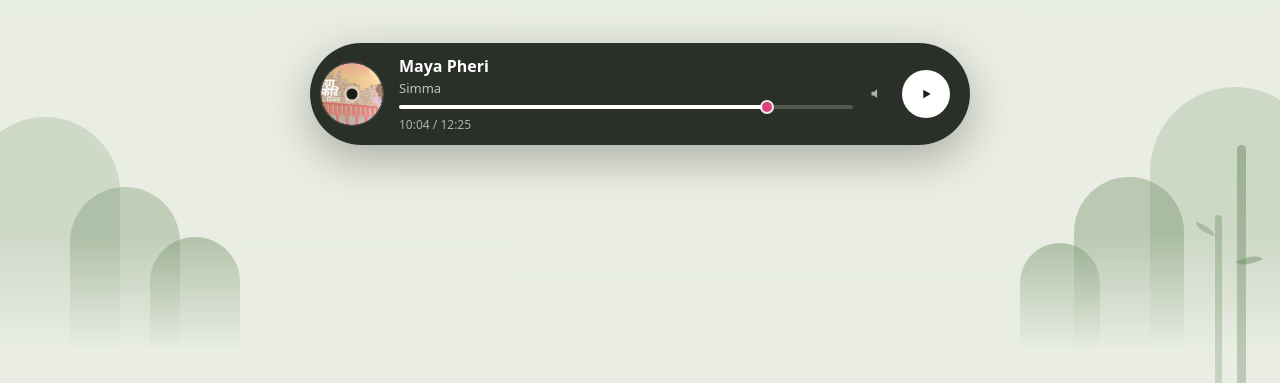
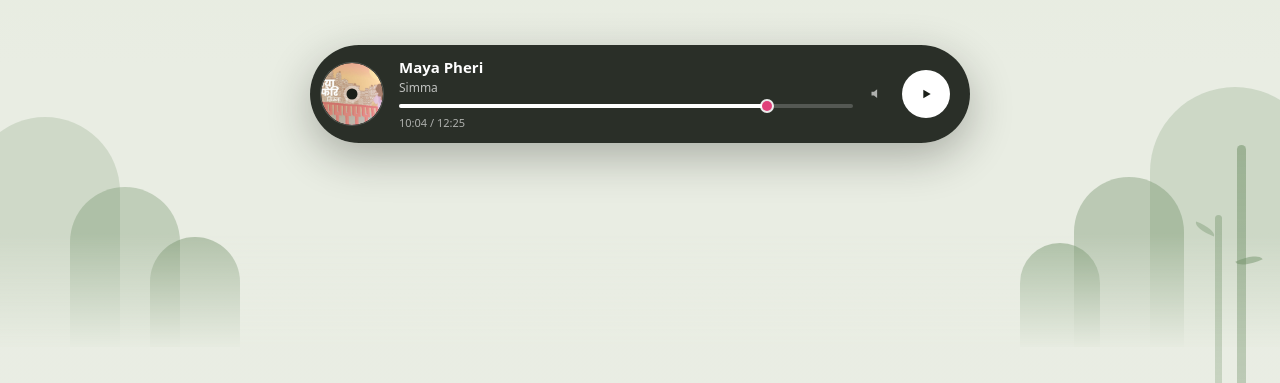
Before and after one commit to Dakingrai/begambeli-radio, a plain HTML site: page index.html in a window 1280 px wide. Shown: the part 417-800 px from the top of the page. Drawn offline with Linux system fonts and the light colour scheme.

Commit message:
Keep the player band at its original height
The type-scale bump raised the three font sizes inside the pill, and that
stack — not the 62px disc — is what sets the band's height, so it grew from
98px to 102.5px. Put title, artist and timecode back to 15/12/11.

Measured back to exactly 98px. The rest of the page keeps the larger type;
only the pill's internals are pinned, since they are sized against the disc
rather than against the page. Commented in place so the next type change
does not quietly re-inflate the band.

Co-Authored-By: Claude Opus 5 (1M context) <noreply@anthropic.com>

```diff
--- a/assets/css/station.css
+++ b/assets/css/station.css
@@ -989,6 +989,11 @@ p {
   transform: translate(-50%, -50%);
 }
 
+/* This stack is taller than the 62px disc, so it — not the disc — is what sets
+   the pill's height. The three font sizes below (title, artist, timecode) are
+   therefore load-bearing: raising them by 1px each made the band 4.5px taller.
+   Sized against the disc deliberately; leave them out of any type-scale change
+   unless the band is meant to grow with it. */
 .pill__mid {
   display: flex;
   flex: 1;
@@ -1005,7 +1010,7 @@ p {
 }
 
 .now__title {
-  font-size: 16px;
+  font-size: 15px;
   font-weight: 600;
   overflow: hidden;
   text-overflow: ellipsis;
@@ -1013,7 +1018,7 @@ p {
 }
 
 .now__artist {
-  font-size: 13px;
+  font-size: 12px;
   color: var(--pill-ink-2);
   overflow: hidden;
   text-overflow: ellipsis;
@@ -1052,7 +1057,7 @@ p {
 }
 
 .clock {
-  font-size: 12px;
+  font-size: 11px;
   color: var(--pill-ink-3);
   font-variant-numeric: tabular-nums;
 }
```
